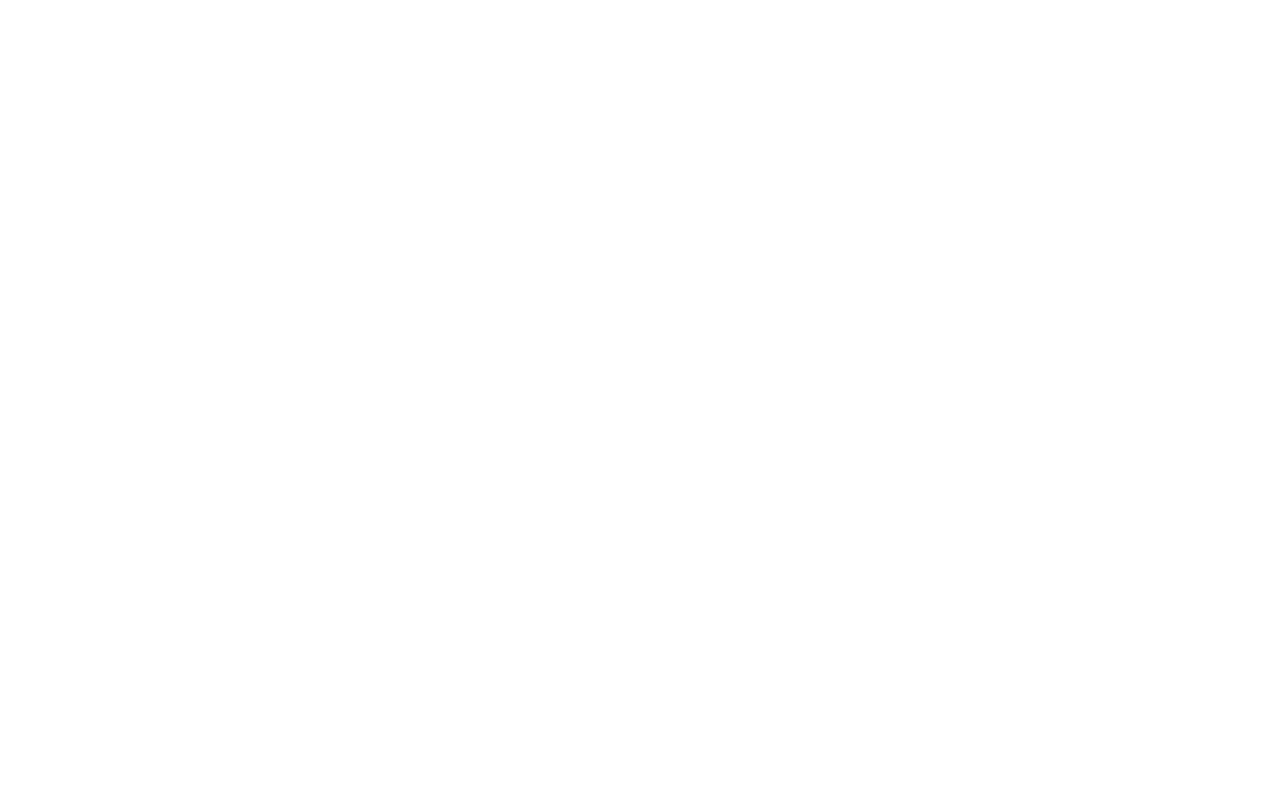
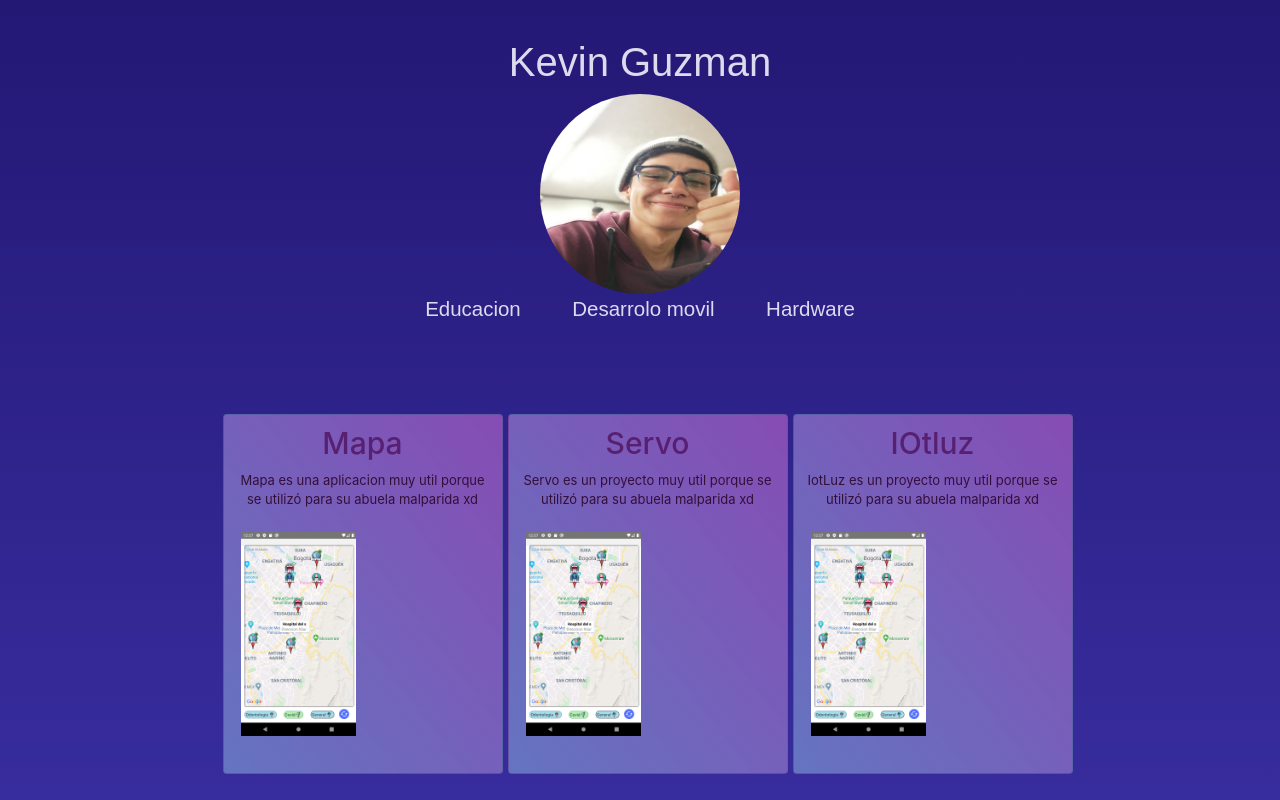
Before and after one commit to kevin-guzman/LandingPage, a React (Create React App) app: page / in a window 1280 px wide. Shown: the top 800 px of the page. Built offline with nearby package versions, Linux system fonts and the light colour scheme.

Commit message:
HomePage

```diff
--- a/src/App.js
+++ b/src/App.js
@@ -9,6 +9,7 @@
   BrowserRouter
 } from "react-router-dom";
 import Proyects from '../src/pages/Proyects'
+import Home from './pages/Container'
 import ProyectsInfo from '../src/pages/ProyectsInfo';
 import NotFound from './pages/NotFound';
 
@@ -16,6 +17,7 @@
   return (
     <BrowserRouter>
       <Switch>
+        <Route exact path="/" component={Home}/>
         <Route exact path="/proyects" component={Proyects} />
         <Route exact path="/proyects/info"  component={ProyectsInfo} />
         <Route path="*" />
--- /dev/null
+++ b/src/pages/Container.js
@@ -0,0 +1,23 @@
+import React from 'react';
+import '../styles/Container.css'
+import Photo from '../util/images/photoProfile.jpeg'
+import Proyects from './Proyects'
+function Container() {
+    return (
+        <div className="Container">
+            <div className="Header">
+                <h1>Kevin Guzman</h1>
+                <img className="Header_Photo" src={Photo}/>
+                <div className="Header_Link">
+                    <a>Educacion</a>
+                    <a>Desarrolo movil</a>
+                    <a>Hardware</a>
+                </div>
+            </div>
+            <div className="Body">
+                <Proyects/>
+            </div>
+        </div>
+    )
+}
+export default Container;
--- /dev/null
+++ b/src/styles/Container.css
@@ -0,0 +1,34 @@
+.Container{
+    display: flex;
+    background: rgb(35,24,116);
+    background: linear-gradient(180deg, rgba(35,24,116,1) 0%, rgba(66,54,178,1) 100%);
+    flex: content;
+    flex-direction: column;
+}
+.Header{
+    align-items: center;
+    align-content: center;
+    text-align: center;
+    margin: 3%;
+    font-family: sans-serif;
+    font-size: 160%;
+    color: #DCDAEF;
+}
+.Header_Photo{
+    width: 150pt;
+    height: 150pt;
+    border-radius: 100%;
+}
+.Header_Link{
+    margin-right: 30%;
+    margin-left: 30%;
+    display: flex;
+    flex-direction: row;
+    justify-content: center;
+    justify-content: space-around;
+    font-size: 80%;
+}
+.Body{
+    margin-right: 10%;
+    margin-left: 10%;
+}
```
Also changed, not shown: src/util/images/photoProfile.jpeg (added).
